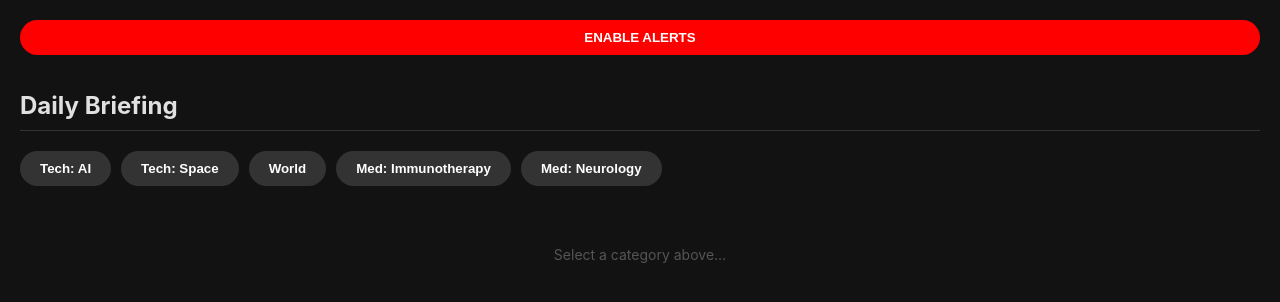
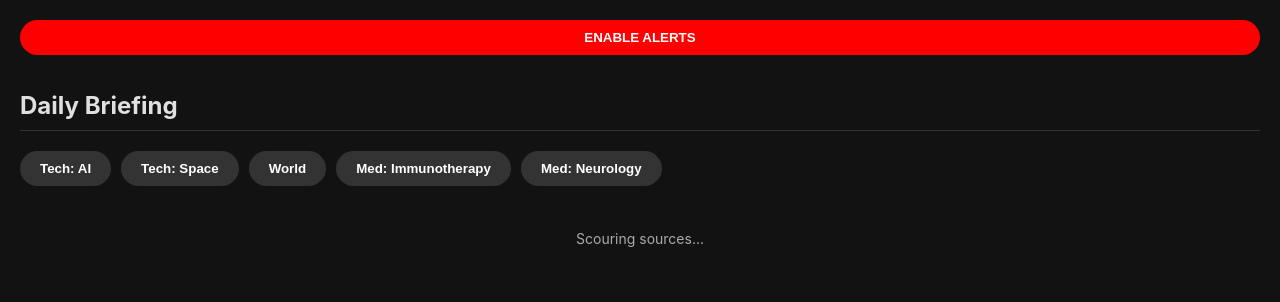
Before and after one commit to bsjhawar/news_bj_app, a website: page public/index.html in a window 1280 px wide. Drawn offline with Linux system fonts and the light colour scheme; no server answers.

Commit message:
Update index.html

```diff
--- a/public/index.html
+++ b/public/index.html
@@ -98,6 +98,9 @@ function renderCards(articles) {
                 container.innerHTML += html;
             });
         }
+    // START THE APP (Load the Briefing)
+    loadNews('Briefing');
+
     // The Magic Function to Ask Permission
     async function subscribe() {
         console.log("Registering for push...");
```
